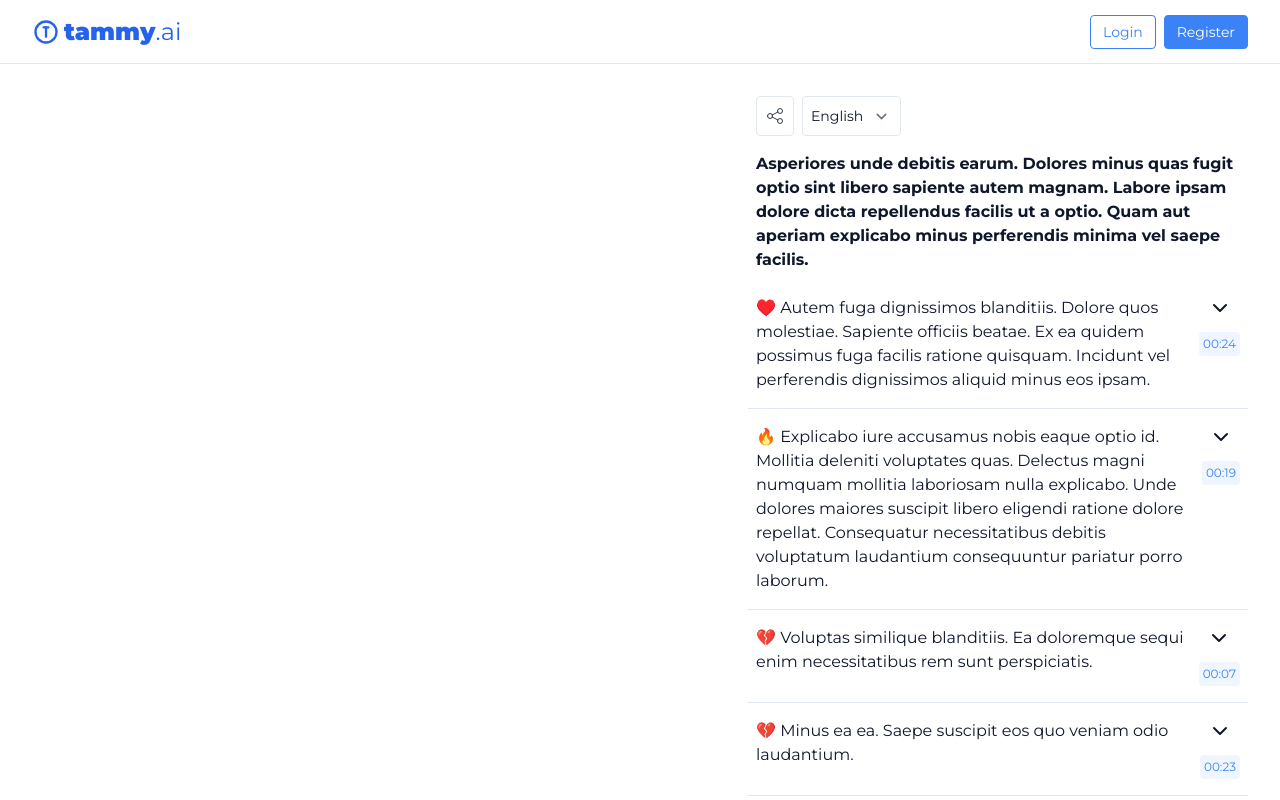
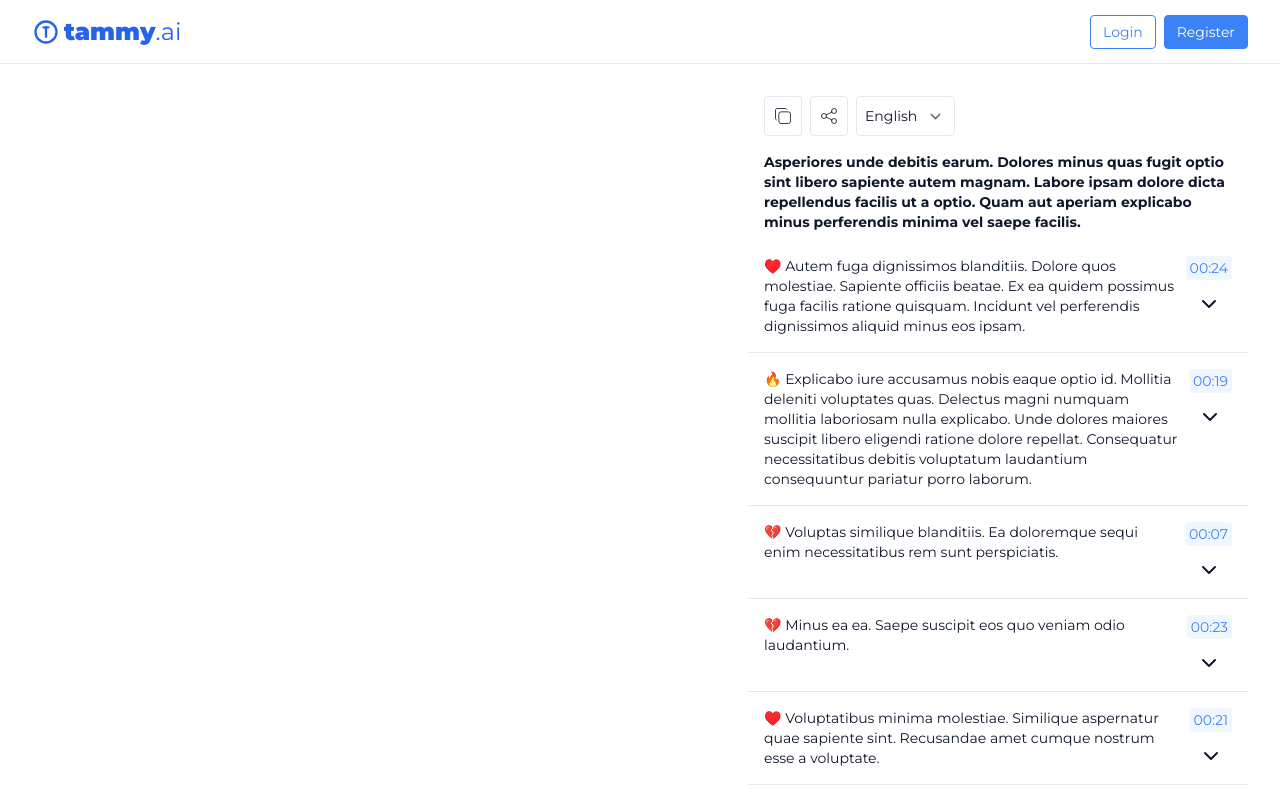
Before and after one commit to zaidakhterr/app-tammy-ai, a Next.js app: page /summary/07674ede-9008-4b6d-ac32-a81c2c4c02b9 in a window 1280 px wide. Shown: the top 800 px of the page. Built offline with nearby package versions, Linux system fonts and the light colour scheme.

Commit message:
summary page revamped

```diff
--- a/package.json
+++ b/package.json
@@ -15,14 +15,16 @@
     "@tanstack/react-query": "^4.24.9",
     "@tanstack/react-table": "^8.7.9",
     "classnames": "^2.3.2",
+    "country-flag-icons": "^1.5.5",
     "dayjs": "^1.11.7",
+    "flag-icons": "^6.6.6",
     "heroicons": "^2.0.16",
     "next": "^13.1.6",
     "next-themes": "^0.2.1",
     "react": "^18.2.0",
     "react-dom": "^18.2.0",
-    "react-youtube": "^10.1.0",
-    "react-wrap-balancer": "^0.4.0"
+    "react-wrap-balancer": "^0.4.0",
+    "react-youtube": "^10.1.0"
   },
   "devDependencies": {
     "@tailwindcss/forms": "^0.5.3",
--- a/pages/summary/[id].js
+++ b/pages/summary/[id].js
@@ -2,7 +2,7 @@ import Container from "@/components/Container";
 
 import { Disclosure } from "@headlessui/react";
 
-import { IconChevronDown, IconShare } from "@tabler/icons-react";
+import { IconChevronDown, IconCopy, IconShare } from "@tabler/icons-react";
 import { useRouter } from "next/router";
 import { useQuery } from "@tanstack/react-query";
 import { fetchSummaryDetailData } from "@/api";
@@ -10,26 +10,25 @@ import { useRef } from "react";
 import YouTube from "react-youtube";
 import { secondsToTime } from "@/utils/index";
 import classNames from "classnames";
+import { US, FR, CH } from "country-flag-icons/react/3x2";
 function Summary({ point, seekTo }) {
   return (
     <>
-      <div className="w-full border-b border-slate-200 dark:border-slate-700 ">
+      <div
+        className={classNames(
+          "w-full border-b border-slate-200 dark:border-slate-700"
+        )}
+      >
         <Disclosure>
           {({ open }) => (
             <>
-              <Disclosure.Button className="md transtion-colors flex w-full justify-between gap-2 px-2 py-4 text-left hover:bg-slate-50 dark:hover:bg-slate-800">
-                <p className="w-full">
+              <Disclosure.Button className="md transtion-colors flex w-full justify-between gap-2 p-4 text-left  text-sm hover:bg-slate-50 dark:hover:bg-slate-800">
+                <p className="w-full ">
                   {point.emoji} {point.description}
                 </p>
                 <span className="flex flex-col items-center gap-3">
-                  <IconChevronDown
-                    className={classNames(
-                      "h-6 w-6 min-w-[1.5rem] transition-transform",
-                      open && "rotate-180"
-                    )}
-                  />
                   <button
-                    className="flex items-center justify-center rounded bg-blue-50 p-1  text-center text-xs text-blue-500 transition-colors hover:bg-blue-100 dark:bg-blue-500/10 dark:text-blue-600 dark:hover:bg-blue-500/20"
+                    className="flex items-center justify-center rounded bg-blue-50 py-0.5 px-1 text-center text-sm text-blue-500 transition-colors hover:bg-blue-100 dark:bg-blue-300/20 dark:text-blue-400 dark:hover:bg-blue-500/20"
                     onClick={e => {
                       e.stopPropagation();
                       seekTo(point.timestamp);
@@ -37,11 +36,17 @@ function Summary({ point, seekTo }) {
                   >
                     {secondsToTime(point.timestamp)}
                   </button>
+                  <IconChevronDown
+                    className={classNames(
+                      "h-6 w-6 min-w-[1.5rem] transition-transform",
+                      open && "rotate-180"
+                    )}
+                  />
                 </span>
               </Disclosure.Button>
 
-              <Disclosure.Panel className="w-full px-2 pt-4 pb-8 text-sm text-slate-600 dark:text-slate-400">
-                <ul className="ml-4 list-disc space-y-2">
+              <Disclosure.Panel className="w-full px-4 pt-4 pb-8  text-slate-500 dark:text-slate-400">
+                <ul className="ml-4 list-disc space-y-2 text-sm">
                   {/* iteration of points array */}
                   {point?.subPoints.map(val => {
                     return <li key={val}>{val}</li>;
@@ -87,9 +92,9 @@ export default function SummaryPage() {
 
   return (
     <>
-      <Container className="summary-grid mt-8 grid gap-8">
+      <Container className="summary-grid grid gap-4 px-0 lg:mt-8 lg:gap-8">
         <YouTube
-          className={"h-full"}
+          className={"sticky top-16 h-full"}
           iframeClassName={"w-full aspect-video sticky top-20 h-auto"}
           frameborder="0"
           allowfullscreen
@@ -100,19 +105,33 @@ export default function SummaryPage() {
           }}
         />
         <div>
-          <div className="flex gap-2 px-2">
-            <button className="flex h-10 items-center justify-center rounded border border-slate-200 bg-transparent bg-right stroke-slate-900 px-2  text-sm transition-colors hover:bg-slate-100 disabled:cursor-not-allowed disabled:bg-slate-100 disabled:stroke-slate-400 dark:border-slate-800 dark:stroke-white dark:hover:bg-slate-800 dark:disabled:bg-slate-800 dark:disabled:stroke-slate-600 ">
+          <div className="flex gap-2 px-4">
+            <button className=" bg-t ransparent flex h-10 items-center justify-center rounded border  border-slate-200 bg-right stroke-slate-900 px-2  text-sm transition-colors hover:bg-slate-100 disabled:cursor-not-allowed disabled:bg-slate-100 disabled:stroke-slate-400 dark:border-slate-800 dark:stroke-white dark:hover:bg-slate-800 dark:disabled:bg-slate-800 dark:disabled:stroke-slate-600 ">
+              <IconCopy className="h-5 w-5 stroke-1" />
+            </button>
+            <button className=" bg-t ransparent flex h-10 items-center justify-center rounded border  border-slate-200 bg-right stroke-slate-900 px-2  text-sm transition-colors hover:bg-slate-100 disabled:cursor-not-allowed disabled:bg-slate-100 disabled:stroke-slate-400 dark:border-slate-800 dark:stroke-white dark:hover:bg-slate-800 dark:disabled:bg-slate-800 dark:disabled:stroke-slate-600 ">
               <IconShare className="h-5 w-5 stroke-1" />
             </button>
-            <select className="flex h-10 items-center justify-center rounded border border-slate-200 bg-transparent stroke-slate-900 px-2 pr-8 text-sm transition-colors hover:bg-slate-100 disabled:cursor-not-allowed disabled:bg-slate-100 disabled:stroke-slate-400 dark:border-slate-800 dark:stroke-white dark:hover:bg-slate-800 dark:disabled:bg-slate-800 dark:disabled:stroke-slate-600 ">
-              {["English", "French", "Chinese"].map(language => (
-                <option key={language} value={language}>
-                  {language}
+            <select className="flex h-10 cursor-pointer  items-center justify-center rounded border border-slate-200 bg-transparent stroke-slate-900 px-2 pr-8 text-sm transition-colors hover:bg-slate-100 disabled:cursor-not-allowed disabled:bg-slate-100 disabled:stroke-slate-400 dark:border-slate-800 dark:stroke-white dark:hover:bg-slate-800 dark:disabled:bg-slate-800 dark:disabled:stroke-slate-600">
+              {[
+                {
+                  name: "English",
+                  icon: <US className="h-5" />,
+                },
+                { name: "French", icon: <FR /> },
+                { name: "Chinese", icon: <CH /> },
+              ].map((language, index) => (
+                <option
+                  value={language}
+                  key={index}
+                  className="px-6 dark:bg-slate-800 "
+                >
+                  {language?.name}
                 </option>
               ))}
             </select>
           </div>
-          <p className="mt-2 p-2 font-bold">{data.description}</p>
+          <p className="mt-2 py-2 px-4 text-sm font-bold">{data.description}</p>
           {points.map(point => {
             return <Summary key={point.id} point={point} seekTo={seekTo} />;
           })}
--- a/utils/index.js
+++ b/utils/index.js
@@ -30,3 +30,35 @@ export function secondsToTime(sec) {
   const seconds = sec % 60;
   return ("0" + minutes).slice(-2) + ":" + ("0" + seconds).slice(-2);
 }
+
+export default function CopyExample() {
+  const [copySuccess, setCopySuccess] = useState("");
+  const textAreaRef = useRef(null);
+
+  function copyToClipboard(e) {
+    textAreaRef.current.select();
+    document.execCommand("copy");
+    // This is just personal preference.
+    // I prefer to not show the whole text area selected.
+    e.target.focus();
+    setCopySuccess("Copied!");
+  }
+
+  return (
+    <div>
+      {
+        /* Logical shortcut for only displaying the
+          button if the copy command exists */
+        document.queryCommandSupported("copy") && (
+          <div>
+            <button onClick={copyToClipboard}>Copy</button>
+            {copySuccess}
+          </div>
+        )
+      }
+      <form>
+        <textarea ref={textAreaRef} value="Some text to copy" />
+      </form>
+    </div>
+  );
+}
```
Also changed, not shown: 1 other file (tests, documents, lock files or other folders).
